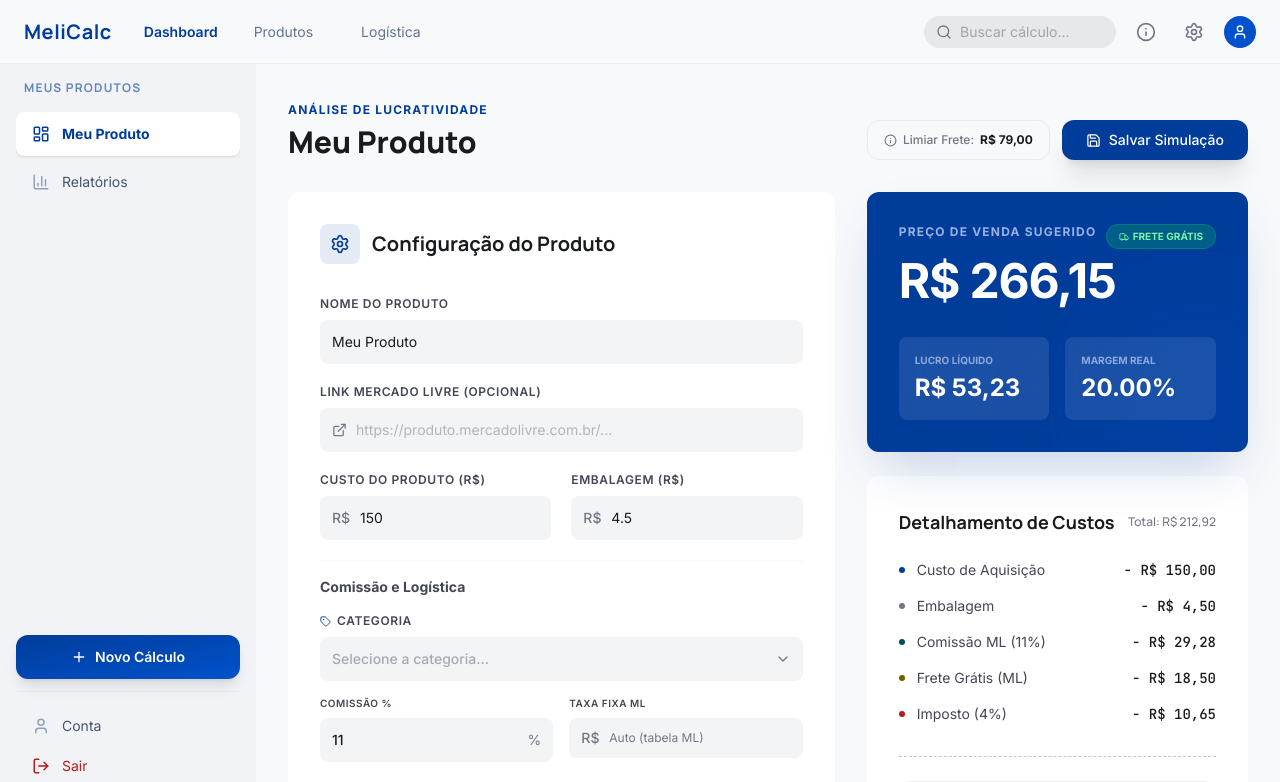
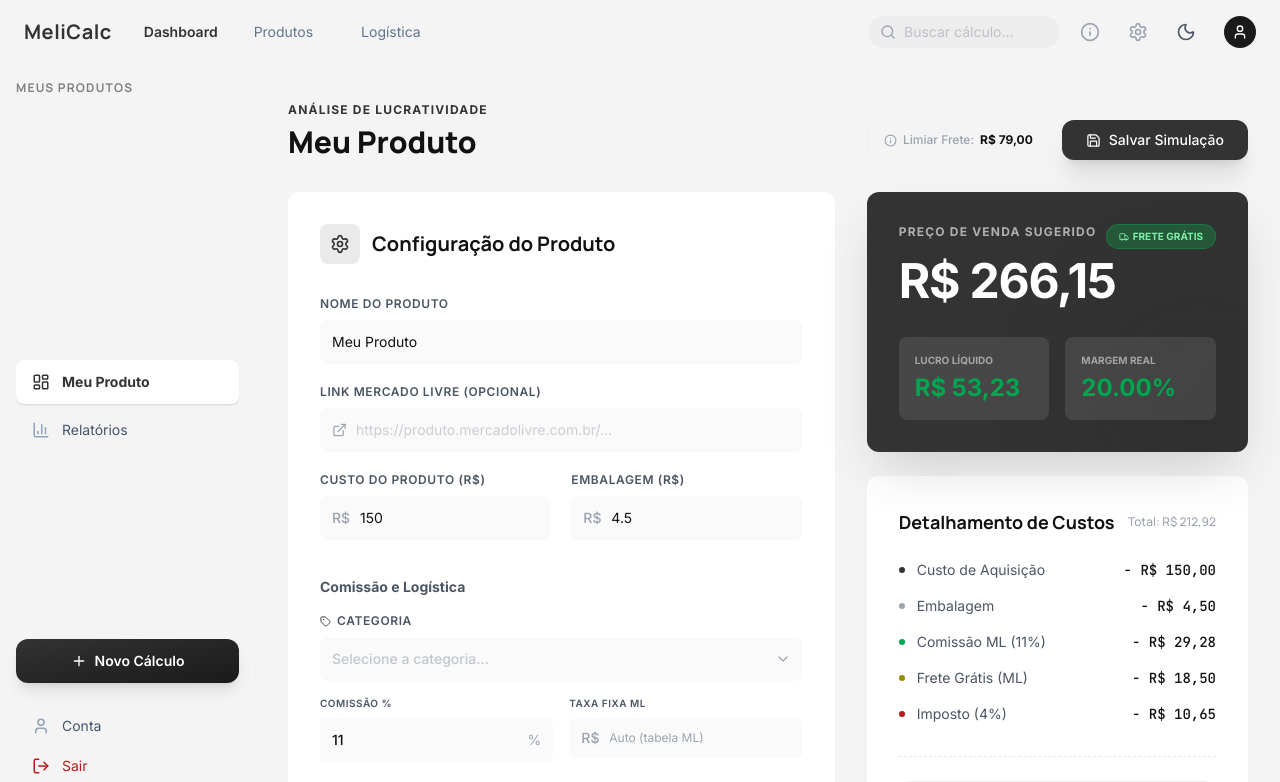
Before and after one commit to viniholanda/melicalc-precificacao, a React (Vite) app: page / in a window 1280 px wide. Shown: the top 782 px of the page. Built offline with nearby package versions, Linux system fonts and the light colour scheme.

Commit message:
feat: add dark theme toggle and logic

```diff
--- a/src/App.tsx
+++ b/src/App.tsx
@@ -25,6 +25,8 @@ import {
   Download,
   Filter,
   Calculator,
+  Moon,
+  Sun,
 } from 'lucide-react';
 import { motion, AnimatePresence } from 'motion/react';
 import { Product } from './types';
@@ -101,6 +103,21 @@ export default function App() {
   const [selectedId, setSelectedId] = useState<string>(products[0]?.id || '1');
   const [currentPrice, setCurrentPrice] = useState<number>(289.90);
   const [activeTab, setActiveTab] = useState<'reverse' | 'current'>('reverse');
+  const [isDarkMode, setIsDarkMode] = useState<boolean>(() => {
+    return localStorage.getItem('meli-theme') === 'dark';
+  });
+
+  useEffect(() => {
+    if (isDarkMode) {
+      document.documentElement.classList.add('dark');
+      document.documentElement.classList.remove('light');
+      localStorage.setItem('meli-theme', 'dark');
+    } else {
+      document.documentElement.classList.add('light');
+      document.documentElement.classList.remove('dark');
+      localStorage.setItem('meli-theme', 'light');
+    }
+  }, [isDarkMode]);
 
   const [savedRecords, setSavedRecords] = useState<SavedRecord[]>(() => {
     try {
@@ -247,7 +264,7 @@ export default function App() {
   return (
     <div className="min-h-screen bg-background">
       {/* ── Top App Bar ── */}
-      <header className="fixed top-0 w-full z-50 h-16 flex items-center justify-between px-6 bg-[#f8f9fb] border-b border-outline-variant/20">
+      <header className="fixed top-0 w-full z-50 h-16 flex items-center justify-between px-6 bg-surface border-b border-outline-variant/20 transition-colors duration-300">
         <div className="flex items-center gap-8">
           <h1 className="text-xl font-bold text-primary tracking-wide font-headline">MeliCalc</h1>
           <nav className="hidden md:flex items-center gap-6">
@@ -261,21 +278,28 @@ export default function App() {
             <Search size={16} className="text-outline" />
             <input className="bg-transparent border-none focus:outline-none text-sm w-36 placeholder:text-outline/60" placeholder="Buscar cálculo..." type="text" />
           </div>
-          <button className="p-2 rounded-full hover:bg-surface-container transition-colors text-outline">
+          <button className="p-2 rounded-full hover:bg-surface-container transition-colors text-outline" title="Informações">
             <Info size={20} />
           </button>
-          <button className="p-2 rounded-full hover:bg-surface-container transition-colors text-outline">
+          <button className="p-2 rounded-full hover:bg-surface-container transition-colors text-outline" title="Configurações">
             <Settings size={20} />
           </button>
-          <div className="h-8 w-8 rounded-full bg-primary-container flex items-center justify-center text-white">
+          <button
+            onClick={() => setIsDarkMode(!isDarkMode)}
+            className="p-2 rounded-full hover:bg-surface-variant text-on-surface-variant hover:text-on-surface transition-colors"
+            title="Alternar Tema"
+          >
+            {isDarkMode ? <Sun size={20} /> : <Moon size={20} />}
+          </button>
+          <div className="h-8 w-8 ml-2 rounded-full bg-primary-container flex items-center justify-center text-white">
             <User size={16} />
           </div>
         </div>
       </header>
 
       {/* ── Side Nav ── */}
-      <aside className="fixed left-0 top-16 h-[calc(100vh-64px)] w-64 bg-[#f1f3f6] flex flex-col p-4 space-y-1 z-40">
-        <div className="mb-4 px-2">
+      <aside className="fixed left-0 top-16 w-64 h-[calc(100vh-4rem)] bg-surface border-r border-outline-variant/20 p-4 flex flex-col transition-colors duration-300">
+        <div className="flex-1 space-y-2">
           <h2 className="text-primary font-headline font-bold text-xs tracking-widest uppercase opacity-60">Meus Produtos</h2>
         </div>
 
--- a/src/index.css
+++ b/src/index.css
@@ -7,25 +7,25 @@
   --font-mono: "JetBrains Mono", ui-monospace, SFMono-Regular, monospace;
 
   /* Primary */
-  --color-primary: #003d9b;
-  --color-primary-container: #0052cc;
+  --color-primary: #333333;
+  --color-primary-container: #1a1a1a; /* darker gray */
   --color-on-primary: #ffffff;
-  --color-primary-fixed: #dae2ff;
-  --color-primary-fixed-dim: #b2c5ff;
-  --color-inverse-primary: #b2c5ff;
-  --color-surface-tint: #0c56d0;
+  --color-primary-fixed: #e5e5e5;
+  --color-primary-fixed-dim: #cccccc;
+  --color-inverse-primary: #e5e5e5;
+  --color-surface-tint: #333333;
 
   /* Secondary */
-  --color-secondary: #705d00;
-  --color-secondary-container: #fdd400;
-  --color-secondary-fixed: #ffe170;
-  --color-secondary-fixed-dim: #e9c400;
+  --color-secondary: #998a00;
+  --color-secondary-container: #FFE600;
+  --color-secondary-fixed: #FFE600;
+  --color-secondary-fixed-dim: #e6cf00;
 
   /* Tertiary */
-  --color-tertiary: #004b59;
-  --color-tertiary-container: #006477;
-  --color-tertiary-fixed: #afecff;
-  --color-tertiary-fixed-dim: #48d7f9;
+  --color-tertiary: #00A650;
+  --color-tertiary-container: #00803e;
+  --color-tertiary-fixed: #83ffba;
+  --color-tertiary-fixed-dim: #5bf5a0;
 
   /* Error */
   --color-error: #ba1a1a;
@@ -34,40 +34,97 @@
   --color-on-error-container: #93000a;
 
   /* Surface */
-  --color-background: #f8f9fb;
-  --color-surface: #f8f9fb;
-  --color-surface-dim: #d9dadc;
-  --color-surface-bright: #f8f9fb;
+  --color-background: #F4F4F4;
+  --color-surface: #F4F4F4;
+  --color-surface-dim: #e5e5e5;
+  --color-surface-bright: #fafafa;
   --color-surface-container-lowest: #ffffff;
-  --color-surface-container-low: #f3f4f6;
-  --color-surface-container: #edeef0;
-  --color-surface-container-high: #e7e8ea;
-  --color-surface-container-highest: #e1e2e4;
-  --color-surface-variant: #e1e2e4;
+  --color-surface-container-low: #fafafa;
+  --color-surface-container: #F4F4F4;
+  --color-surface-container-high: #ededed;
+  --color-surface-container-highest: #e3e3e3;
+  --color-surface-variant: #E5E7EB;
 
   /* On colors */
-  --color-on-surface: #191c1e;
-  --color-on-surface-variant: #434654;
-  --color-on-background: #191c1e;
-  --color-on-secondary: #ffffff;
+  --color-on-surface: #111111;
+  --color-on-surface-variant: #4b5563;
+  --color-on-background: #111111;
+  --color-on-secondary: #111111;
   --color-on-tertiary: #ffffff;
 
   /* Outline */
-  --color-outline: #737685;
-  --color-outline-variant: #c3c6d6;
+  --color-outline: #9ca3af;
+  --color-outline-variant: #E5E7EB;
 
   /* Inverse */
-  --color-inverse-surface: #2e3132;
-  --color-inverse-on-surface: #f0f1f3;
+  --color-inverse-surface: #2b2b2b;
+  --color-inverse-on-surface: #f4f4f4;
 
   /* ML brand */
-  --color-ml-yellow: #fff159;
+  --color-ml-yellow: #FFE600;
   --color-ml-blue: #3483fa;
+  --color-ml-green: #00A650;
 }
 
 @layer base {
   body {
-    @apply bg-background text-on-surface antialiased font-sans;
+    @apply bg-background text-on-surface antialiased font-sans transition-colors duration-300;
+  }
+
+  .dark {
+    /* Primary */
+    --color-primary: #FFE600;
+    --color-primary-container: #444444;
+    --color-on-primary: #111111;
+    --color-primary-fixed: #333333;
+    --color-primary-fixed-dim: #222222;
+    --color-inverse-primary: #FFE600;
+    --color-surface-tint: #FFE600;
+
+    /* Secondary */
+    --color-secondary: #e6cf00;
+    --color-secondary-container: #665c00;
+    --color-secondary-fixed: #FFE600;
+    --color-secondary-fixed-dim: #ccb800;
+
+    /* Tertiary (ML Green) */
+    --color-tertiary: #00A650;
+    --color-tertiary-container: #00803e;
+    --color-tertiary-fixed: #83ffba;
+    --color-tertiary-fixed-dim: #00A650;
+
+    /* Error */
+    --color-error: #ffb4ab;
+    --color-error-container: #93000a;
+    --color-on-error: #690005;
+    --color-on-error-container: #ffdad6;
+
+    /* Surface */
+    --color-background: #121212;
+    --color-surface: #121212;
+    --color-surface-dim: #000000;
+    --color-surface-bright: #1f1f1f;
+    --color-surface-container-lowest: #0a0a0a;
+    --color-surface-container-low: #151515;
+    --color-surface-container: #1a1a1a;
+    --color-surface-container-high: #222222;
+    --color-surface-container-highest: #2b2b2b;
+    --color-surface-variant: #333333;
+
+    /* On colors */
+    --color-on-surface: #e5e5e5;
+    --color-on-surface-variant: #c3c6cf;
+    --color-on-background: #e5e5e5;
+    --color-on-secondary: #000000;
+    --color-on-tertiary: #ffffff;
+
+    /* Outline */
+    --color-outline: #8e9199;
+    --color-outline-variant: #44474e;
+
+    /* Inverse */
+    --color-inverse-surface: #e5e5e5;
+    --color-inverse-on-surface: #121212;
   }
 }
 
@@ -81,15 +138,15 @@
   }
 
   .nav-btn {
-    @apply w-full flex items-center gap-3 px-4 py-3 text-slate-600 hover:bg-white/60 rounded-lg transition-all duration-200 text-sm;
+    @apply w-full flex items-center gap-3 px-4 py-3 text-slate-600 dark:text-slate-400 hover:bg-white/60 dark:hover:bg-white/10 rounded-lg transition-all duration-200 text-sm;
   }
 
   .nav-btn-active {
-    @apply w-full flex items-center gap-3 px-4 py-3 bg-white text-primary rounded-lg shadow-sm font-bold transition-all duration-200 text-sm;
+    @apply w-full flex items-center gap-3 px-4 py-3 bg-white dark:bg-surface-container-highest text-primary dark:text-on-surface rounded-lg shadow-sm font-bold transition-all duration-200 text-sm;
   }
 
   .card {
-    @apply bg-surface-container-lowest rounded-xl shadow-none p-8;
+    @apply bg-surface-container-lowest rounded-xl shadow-none p-8 transition-colors duration-300;
   }
 }
 
@@ -97,8 +154,15 @@
 .custom-scrollbar::-webkit-scrollbar-track { background: transparent; }
 .custom-scrollbar::-webkit-scrollbar-thumb { background: #c3c6d6; border-radius: 9999px; }
 .custom-scrollbar::-webkit-scrollbar-thumb:hover { background: #737685; }
+.dark .custom-scrollbar::-webkit-scrollbar-thumb { background: #44474e; }
+.dark .custom-scrollbar::-webkit-scrollbar-thumb:hover { background: #5c5f66; }
 
 .glass-panel {
   background: rgba(225, 226, 228, 0.6);
   backdrop-filter: blur(12px);
+  transition: background-color 0.3s ease;
 }
+
+.dark .glass-panel {
+  background: rgba(43, 43, 43, 0.6);
+}
```
